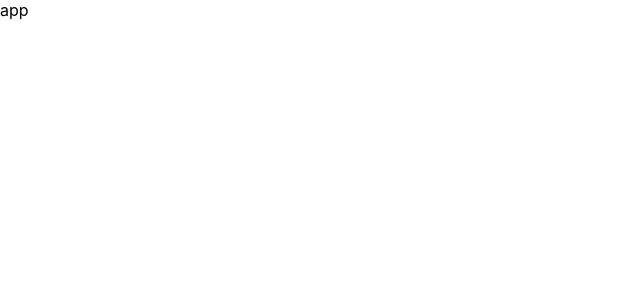
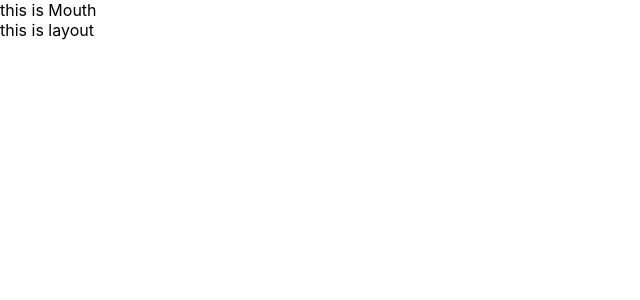
Before and after one commit to Pupervemon/frontend_study, a React (Create React App) app in the folder react-bill/: page /month in a window 1280 px wide. Shown: the top 300 px of the page, without its empty margins (0-640 px from the left). Built offline with nearby package versions, Linux system fonts and the light colour scheme.

Commit message:
整体路由设计配置

```diff
--- a/react-bill/jsconfig.json
+++ b/react-bill/jsconfig.json
@@ -1,7 +1,7 @@
 {
     "compilerOptions": {
         "baseUrl": "./",
-        "path": {
+        "paths": {
             "@/*": [
                 "scr/*"
             ]
--- a/react-bill/src/index.js
+++ b/react-bill/src/index.js
@@ -1,12 +1,10 @@
 import React from 'react';
 import ReactDOM from 'react-dom/client';
 import './index.css';
-import App from './App';
-import sum from '@/test'
-
-sum(1, 3)
+import { RouterProvider } from 'react-router-dom';
+import router from './router';
 
 const root = ReactDOM.createRoot(document.getElementById('root'));
 root.render(
-    <App />
+    <RouterProvider router={router} />
 );
--- /dev/null
+++ b/react-bill/src/pages/Layout/index.js
@@ -0,0 +1,10 @@
+import { Outlet } from 'react-router-dom'
+const Layout = () => {
+    return (
+        <div>
+            <Outlet />
+            this is layout
+        </div>
+    )
+}
+export default Layout
--- /dev/null
+++ b/react-bill/src/pages/Month/index.js
@@ -0,0 +1,4 @@
+const Month = () => {
+    return <div>this is Mouth</div>
+}
+export default Month
--- /dev/null
+++ b/react-bill/src/pages/New/index.js
@@ -0,0 +1,4 @@
+const New = () => {
+    return <div>this is New</div>
+}
+export default New
--- /dev/null
+++ b/react-bill/src/pages/Year/index.js
@@ -0,0 +1,4 @@
+const Year = () => {
+    return <div>this is Year</div>
+}
+export default Year
--- /dev/null
+++ b/react-bill/src/router/index.js
@@ -0,0 +1,28 @@
+//创建路由实例 绑定path element
+
+import { createBrowserRouter } from "react-router-dom";
+import Layout from "src/pages/Layout";
+import Month from "@/pages/Month";
+import Year from "@/pages/Year";
+import New from "@/pages/New";
+const router = createBrowserRouter([
+    {
+        path: '/',
+        element: <Layout />,
+        children: [
+            {
+                path: 'month',
+                element: <Month />
+            },
+            {
+                path: 'year',
+                element: <Year />
+            }
+        ]
+    },
+    {
+        path: '/new',
+        element: <New />
+    }
+])
+export default router;
```
